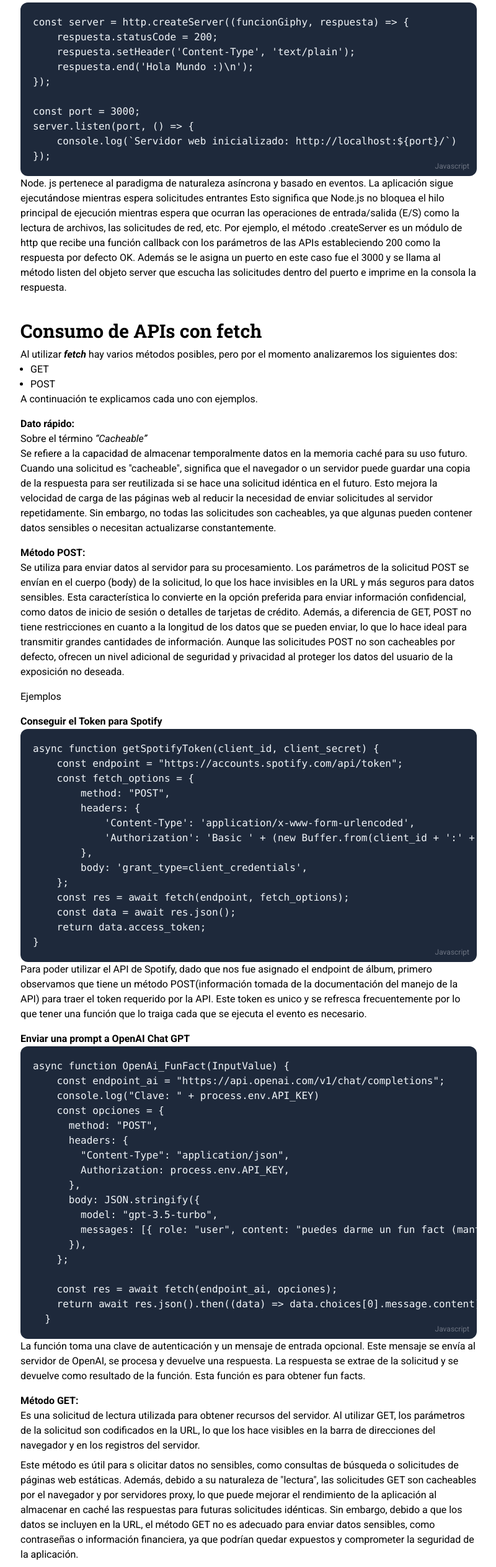
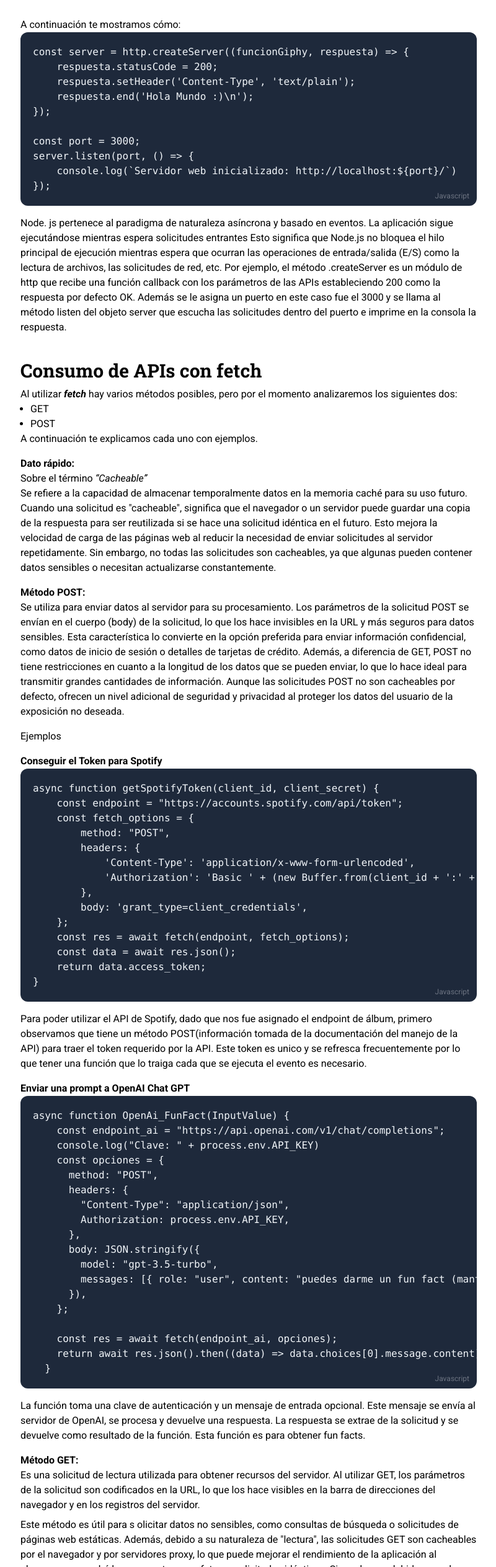
Before and after one commit to A01643020/tailwind_act_clase, a plain HTML site: page index.html in a window 1280 px wide. Shown: the part 1256-3784 px from the top of the page at 62% size, without its empty margins (239-1039 px from the left). Drawn offline with nearby package versions, Linux system fonts and the light colour scheme.

Commit message:
detallitos de espaciado despues de snippets

```diff
--- a/index.html
+++ b/index.html
@@ -90,12 +90,12 @@
                 desea acceder a un recurso (como una página web) que está alojado en un
                 servidor, el cliente envía una solicitud HTTP al servidor. El servidor
                 procesa la solicitud y envía una respuesta HTTP de vuelta al cliente,
-                generalmente con el recurso solicitado. A continuación te mostramos
+                generalmente con el recurso solicitado.<br></br> A continuación te mostramos
                 cómo:
                 <!-- CODE SNIPPET -->
                 <div class="code-block" data-file="server.js"></div>
             </p>
-            <p class="text-m">
+            <p class="text-m mt-4">
                 Node. js pertenece al paradigma de naturaleza asíncrona y basado en eventos. La aplicación sigue
                 ejecutándose
                 mientras espera solicitudes entrantes Esto significa que Node.js no bloquea el hilo principal de
@@ -164,7 +164,7 @@
 
             <p class="mt-4 font-bold">Conseguir el Token para Spotify</p>
             <div class="code-block" data-file="fetchSpotifyToken.js"></div>
-            <p>Para poder utilizar el API de Spotify, dado que nos fue asignado el endpoint de álbum, primero observamos
+            <p class="mt-4">Para poder utilizar el API de Spotify, dado que nos fue asignado el endpoint de álbum, primero observamos
                 que
                 tiene un método POST(información tomada de la documentación del manejo de la API) para traer el token
                 requerido
@@ -177,7 +177,7 @@
             <p class="mt-4 font-bold">Enviar una prompt a OpenAI Chat GPT</p>
 
             <div class="code-block" data-file="fetchOpenAi.js"></div>
-            <p>
+            <p class="mt-4">
                 La función toma una clave de autenticación y un mensaje de entrada opcional. Este mensaje se envía al
                 servidor
                 de
```
